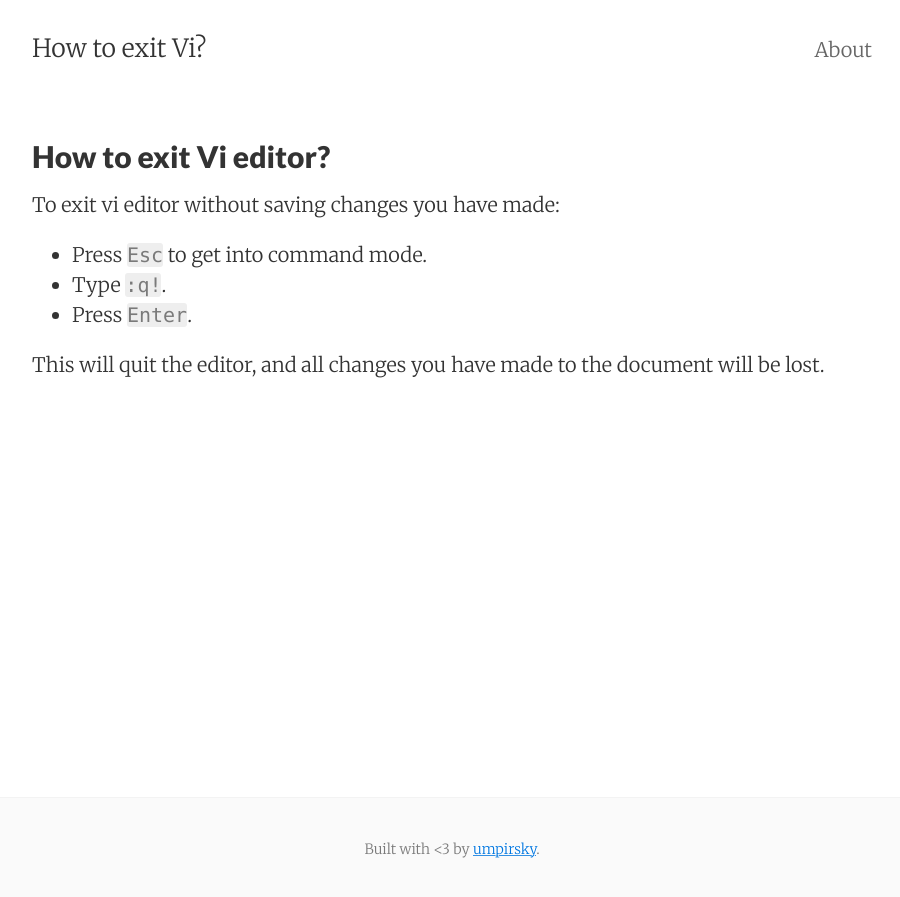
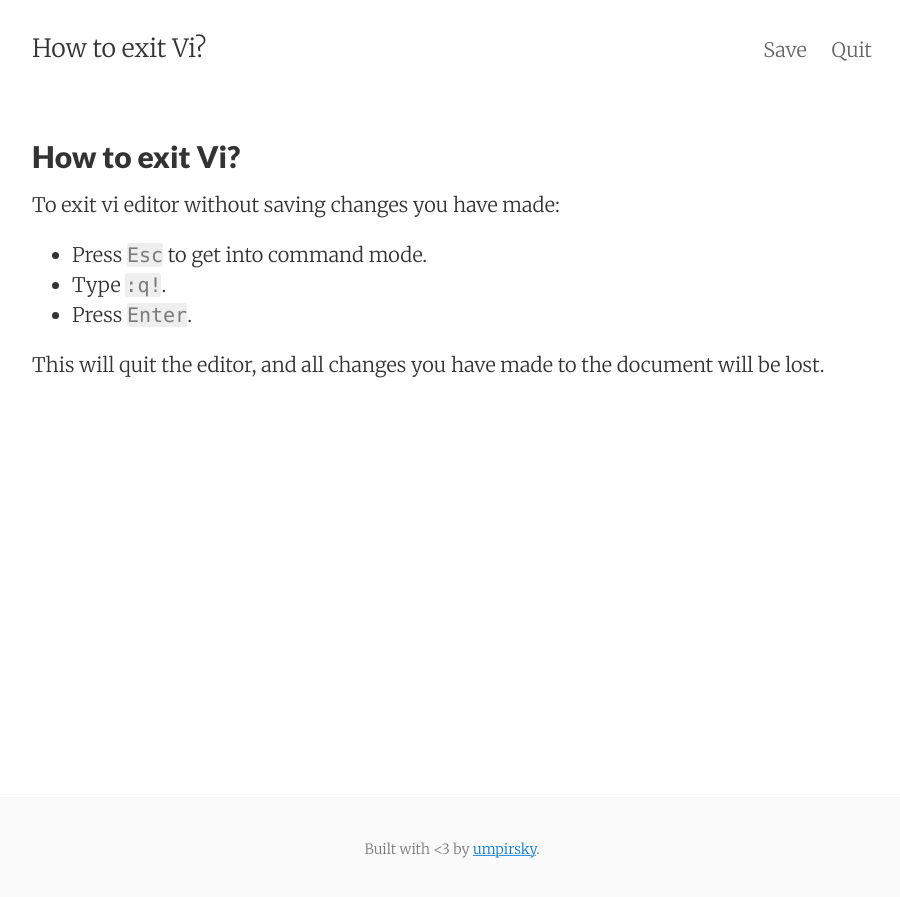
Before and after one commit to umpirsky/exit-vi, a Jekyll site: the page built from index.md, in a window 1280 px wide. Shown: the top 897 px of the page, without its empty margins (188-1088 px from the left). Built offline with Jekyll 4.4.1, drawn with Linux system fonts in a browser that asks for light colours.

Commit message:
Save changes

```diff
--- a/_includes/navigation.html
+++ b/_includes/navigation.html
@@ -1,5 +1,6 @@
-{% for page in site.pages %}
-    {% if page.navigation %}
-        <a href="{{ page.url }}">{{ page.title }}</a>
+{% assign pages = site.pages | sort:"order" %}
+{% for page in pages %}
+    {% if page.order %}
+        <a href="{{ page.url }}">{% if page.label %}{{ page.label }}{% else %}{{ page.title }}{% endif %}</a>
     {% endif %}
 {% endfor %}
--- a/index.md
+++ b/index.md
@@ -1,6 +1,8 @@
 ---
 layout: page
-title: How to exit Vi editor?
+title: How to exit Vi?
+label: Quit
+order: 1
 ---
 
 To exit vi editor without saving changes you have made:
```
Also changed, not shown: about.md (deleted, +0 -7 lines), save.md (added, +14 -0 lines).
